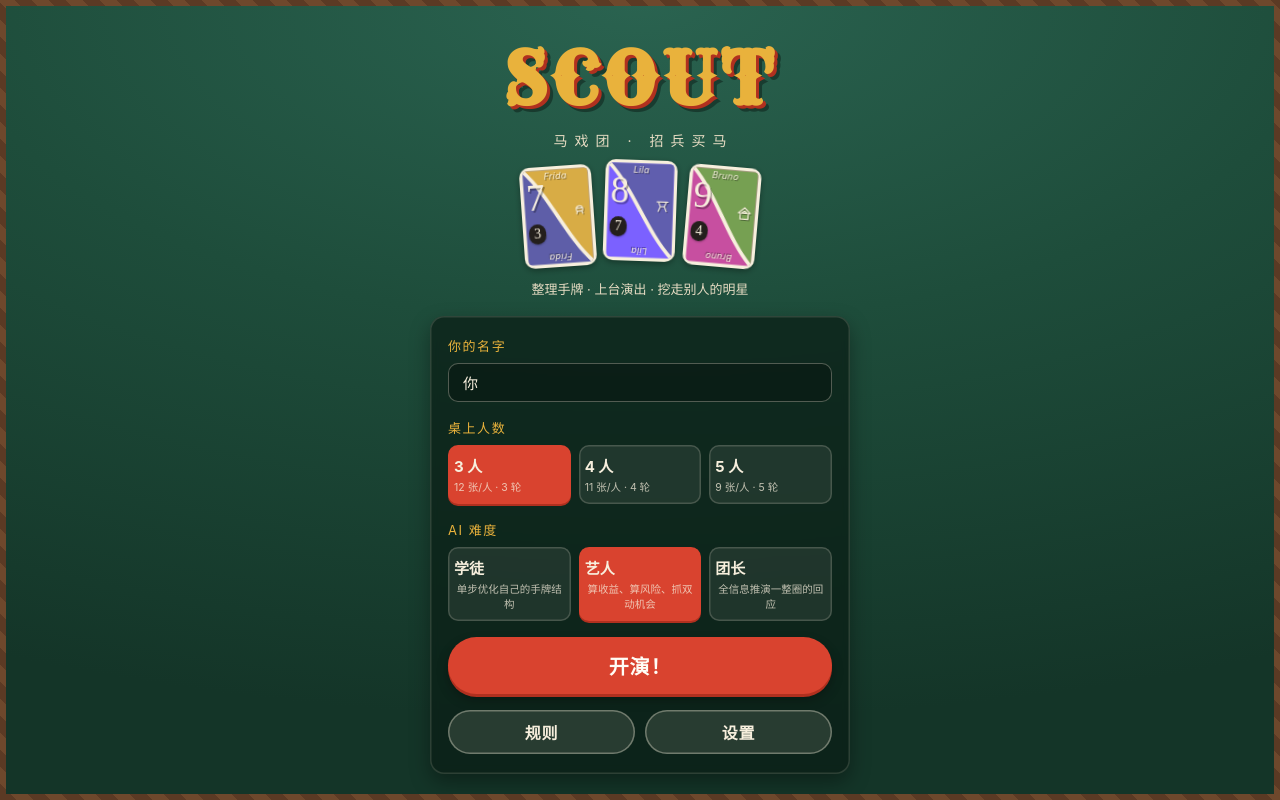
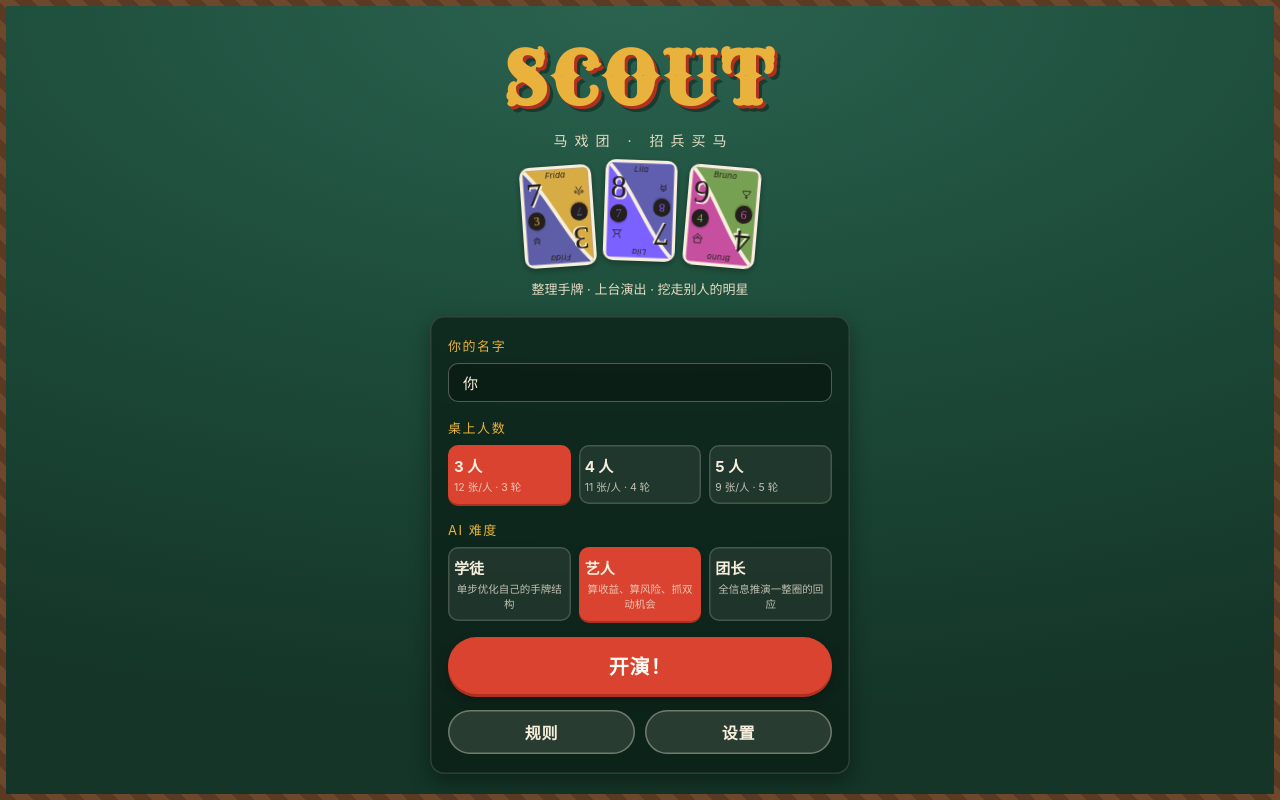
Before and after one commit to czm-mmm/vibeidea, a Vue app: page / in a window 1280 px wide. Built offline with nearby package versions, Linux system fonts and the light colour scheme.

Commit message:
修正原版牌面方向与整手旋转规则

```diff
--- a/src/core/metrics.ts
+++ b/src/core/metrics.ts
@@ -6,7 +6,7 @@
 // N：剩余手牌数
 
 import type { Card } from './types'
-import { classify } from './rules'
+import { classify, flippedHand } from './rules'
 
 export interface HandMetrics {
   B: number
@@ -105,7 +105,7 @@ export function structGain(before: HandMetrics, after: HandMetrics, playerCount
 /** 整手翻转决策：B 更小 → 孤张更少 → L 更大 → P 更高（与 AI 翻面逻辑一致，供开局对话框复用） */
 export function betterFlip(hand: readonly Card[]): boolean {
   const a = evalHand(hand)
-  const b = evalHand(hand.map((c) => ({ top: c.bottom, bottom: c.top })))
+  const b = evalHand(flippedHand(hand))
   if (b.B !== a.B) return b.B < a.B
   if (b.I !== a.I) return b.I < a.I
   if (b.L !== a.L) return b.L > a.L
--- a/src/core/rules.ts
+++ b/src/core/rules.ts
@@ -74,9 +74,14 @@ export function structureScore(hand: readonly Card[]): number {
   return score
 }
 
-/** 整手翻转后的手牌 */
+/**
+ * 整手旋转 180° 后的手牌。
+ *
+ * 实体牌是先把整手收拢、整叠旋转，再展开：
+ * 每张牌上下两端对调，整手的左右顺序也会反转。
+ */
 export function flippedHand(hand: readonly Card[]): Card[] {
-  return hand.map((c) => ({ top: c.bottom, bottom: c.top }))
+  return [...hand].reverse().map((c) => ({ top: c.bottom, bottom: c.top }))
 }
 
 /** 中文文案：牌型标签，如「顺子 3·4·5」 */
--- a/src/ui/components/CardFace.vue
+++ b/src/ui/components/CardFace.vue
@@ -1,17 +1,15 @@
 <script setup lang="ts">
-// 波浪卡面：按 Oink 国际版官方版式还原——
-// 白边 + 双色波浪（两色对应两端数字色）；
-// 超大数字在左上；黑色圆角小牌（另一端数字）在其正下方；
-// 顶部居中表演者姓名，底部倒印同一姓名（翻转后正好可读）；
-// 右侧节目小图标。整张牌翻转显示时整体旋转 180°，与实体牌一致。
-import { computed } from 'vue'
+// Oink 国际版的牌只有一个数字面（背面是紫色 S）。
+// 数字面上下各有一套相差 180° 的完整阅读区：大数字是当前值，
+// 黑色标签内是旋转后的值。这里同时绘制两端，不把另一端当成“牌背”。
+import { computed, useId } from 'vue'
 import type { Card } from '@/core/types'
 import { NUMBER_COLOR_VARS, ACT_ICONS, performerName } from '@/ui/art'
 
 const props = withDefaults(
   defineProps<{
     card: Card
-    /** 显示哪一端（默认 top；预览翻转时传 bottom，整卡旋转 180°） */
+    /** 哪一端位于牌面上方；常规渲染由 Card.top 决定 */
     face?: 'top' | 'bottom'
     width?: number
     selected?: boolean
@@ -21,18 +19,21 @@ const props = withDefaults(
   { face: 'top', width: 64, selected: false, hint: null, dim: false },
 )
 
-const big = computed(() => props.card[props.face])
-const small = computed(() => (props.face === 'top' ? props.card.bottom : props.card.top))
-const leftColor = computed(() => NUMBER_COLOR_VARS[big.value])
-const rightColor = computed(() => NUMBER_COLOR_VARS[small.value])
+const topValue = computed(() => props.card[props.face])
+const bottomValue = computed(() => (props.face === 'top' ? props.card.bottom : props.card.top))
+const topColor = computed(() => NUMBER_COLOR_VARS[topValue.value])
+const bottomColor = computed(() => NUMBER_COLOR_VARS[bottomValue.value])
 const height = computed(() => Math.round(props.width * 1.4))
-const icon = computed(() => ACT_ICONS[big.value])
+const topIcon = computed(() => ACT_ICONS[topValue.value])
+const bottomIcon = computed(() => ACT_ICONS[bottomValue.value])
 const name = computed(() => performerName(props.card.top, props.card.bottom))
+const clipId = `card-clip-${useId().replace(/:/g, '')}`
+
 // 整数像素字号：小尺寸下文字发虚主要来自小数 px 与柔光阴影
-const bigSize = computed(() => Math.round(props.width * 0.52))
-const tabSize = computed(() => Math.max(9, Math.round(props.width * 0.19)))
-const nameSize = computed(() => Math.max(7, Math.round(props.width * 0.12)))
-const iconSize = computed(() => Math.round(props.width * 0.22))
+const bigSize = computed(() => Math.round(props.width * 0.44))
+const tabSize = computed(() => Math.max(8, Math.round(props.width * 0.17)))
+const nameSize = computed(() => Math.max(6, Math.round(props.width * 0.105)))
+const iconSize = computed(() => Math.round(props.width * 0.18))
 </script>
 
 <template>
@@ -41,27 +42,40 @@ const iconSize = computed(() => Math.round(props.width * 0.22))
     :class="{ selected, dim, [`hint-${hint}`]: hint }"
     :style="{ width: `${width}px`, height: `${height}px` }"
   >
-    <div class="inner" :class="{ flipped: face === 'bottom' }">
+    <div class="inner">
       <svg viewBox="0 0 100 140" preserveAspectRatio="none" class="wave-bg" aria-hidden="true">
         <rect x="0" y="0" width="100" height="140" rx="9" fill="var(--cream)" />
-        <clipPath id="rr">
+        <clipPath :id="clipId">
           <rect x="4.5" y="4.5" width="91" height="131" rx="6.5" />
         </clipPath>
-        <g clip-path="url(#rr)">
-          <rect x="4.5" y="4.5" width="91" height="131" :fill="leftColor" />
-          <path d="M4.5 4.5 C 40 40, 60 100, 95.5 135.5 V 4.5 Z" :fill="rightColor" opacity="0.92" />
+        <g :clip-path="`url(#${clipId})`">
+          <rect x="4.5" y="4.5" width="91" height="131" :fill="topColor" />
+          <path d="M4.5 4.5 C 40 40, 60 100, 95.5 135.5 V 4.5 Z" :fill="bottomColor" opacity="0.92" />
           <path d="M4.5 4.5 C 40 40, 60 100, 95.5 135.5" fill="none" stroke="var(--cream)" stroke-width="5" />
         </g>
       </svg>
-      <span class="p-name top" :style="{ fontSize: `${nameSize}px` }">{{ name }}</span>
-      <span class="big-num" :style="{ fontSize: `${bigSize}px` }">{{ big }}</span>
-      <span class="alt-tab" :style="{ fontSize: `${tabSize}px` }">{{ small }}</span>
-      <span class="act" aria-hidden="true">
-        <svg :width="iconSize" :height="iconSize" viewBox="0 0 24 24" fill="none" stroke="var(--cream)" stroke-width="1.8" stroke-linecap="round" stroke-linejoin="round">
-          <path :d="icon" />
-        </svg>
-      </span>
-      <span class="p-name bottom" :style="{ fontSize: `${nameSize}px` }">{{ name }}</span>
+
+      <div class="reading top-reading">
+        <span class="p-name" :style="{ fontSize: `${nameSize}px` }">{{ name }}</span>
+        <span class="big-num" :style="{ fontSize: `${bigSize}px` }">{{ topValue }}</span>
+        <span class="alt-tab" :style="{ color: bottomColor, fontSize: `${tabSize}px` }">{{ bottomValue }}</span>
+        <span class="act" aria-hidden="true">
+          <svg :width="iconSize" :height="iconSize" viewBox="0 0 24 24" fill="none" stroke="currentColor" stroke-width="1.8" stroke-linecap="round" stroke-linejoin="round">
+            <path :d="topIcon" />
+          </svg>
+        </span>
+      </div>
+
+      <div class="reading bottom-reading">
+        <span class="p-name" :style="{ fontSize: `${nameSize}px` }">{{ name }}</span>
+        <span class="big-num" :style="{ fontSize: `${bigSize}px` }">{{ bottomValue }}</span>
+        <span class="alt-tab" :style="{ color: topColor, fontSize: `${tabSize}px` }">{{ topValue }}</span>
+        <span class="act" aria-hidden="true">
+          <svg :width="iconSize" :height="iconSize" viewBox="0 0 24 24" fill="none" stroke="currentColor" stroke-width="1.8" stroke-linecap="round" stroke-linejoin="round">
+            <path :d="bottomIcon" />
+          </svg>
+        </span>
+      </div>
     </div>
   </div>
 </template>
@@ -86,9 +100,6 @@ const iconSize = computed(() => Math.round(props.width * 0.22))
   border-radius: var(--radius-card);
   overflow: hidden;
 }
-.inner.flipped {
-  transform: rotate(180deg);
-}
 .wave-bg {
   position: absolute;
   inset: 0;
@@ -96,68 +107,66 @@ const iconSize = computed(() => Math.round(props.width * 0.22))
   height: 100%;
   shape-rendering: geometricPrecision;
 }
+.reading {
+  position: absolute;
+  inset: 0;
+  color: var(--ink);
+}
+.bottom-reading {
+  transform: rotate(180deg);
+}
 .p-name {
   position: absolute;
   left: 50%;
+  top: 4.5%;
   transform: translateX(-50%);
+  max-width: 72%;
+  overflow: hidden;
+  color: var(--ink);
   font-family: var(--font-ui);
   font-style: italic;
-  color: var(--cream);
+  line-height: 1;
   letter-spacing: 0.03em;
-  text-shadow: 1px 1px 0 rgba(0, 0, 0, 0.4);
-  -webkit-font-smoothing: antialiased;
-  line-height: 1;
-  max-width: 84%;
-  overflow: hidden;
   text-overflow: ellipsis;
   white-space: nowrap;
-}
-.p-name.top {
-  top: 4.5%;
-}
-.p-name.bottom {
-  bottom: 4.5%;
-  transform: translateX(-50%) rotate(180deg);
+  -webkit-font-smoothing: antialiased;
 }
 .big-num {
   position: absolute;
   left: 8%;
-  top: 13%;
+  top: 12%;
+  color: var(--ink);
   font-family: var(--font-num);
-  color: var(--cream);
-  /* 硬边偏移阴影，不发虚 */
-  text-shadow: 1.5px 1.5px 0 rgba(0, 0, 0, 0.32);
   line-height: 0.95;
   letter-spacing: -0.03em;
+  text-shadow: 1.5px 1.5px 0 var(--cream);
   -webkit-font-smoothing: antialiased;
 }
 .alt-tab {
   position: absolute;
   left: 8%;
-  top: 56%;
+  top: 45%;
   min-width: 24%;
   padding: 2.5% 5.5%;
   box-sizing: border-box;
+  border-radius: 999px;
   background: var(--ink);
-  color: var(--cream);
-  border-radius: 999px;
+  box-shadow: 0 1px 2px rgba(0, 0, 0, 0.3);
   font-family: var(--font-num);
+  line-height: 1.2;
   text-align: center;
-  line-height: 1.2;
   -webkit-font-smoothing: antialiased;
-  box-shadow: 0 1px 2px rgba(0, 0, 0, 0.3);
 }
 .act {
   position: absolute;
-  right: 8%;
-  top: 38%;
-  color: var(--cream);
-  opacity: 0.95;
-  filter: drop-shadow(1px 1px 0 rgba(0, 0, 0, 0.35));
+  left: 10%;
+  top: 64%;
+  color: var(--ink);
+  opacity: 0.82;
 }
 .card-face.selected {
+  z-index: 5;
   transform: translateY(-12%) scale(1.06);
-  z-index: 5;
   box-shadow: 0 0 0 3px var(--gold), 0 8px 16px rgba(0, 0, 0, 0.4);
 }
 .card-face.dim {
--- a/src/ui/components/HandArea.vue
+++ b/src/ui/components/HandArea.vue
@@ -22,7 +22,7 @@ const flipOn = computed(() => game.scoutFlow?.flip ?? false)
 const reveal = computed(() => {
   const n = Math.max(2, hand.value.length)
   const avail = wrapWidth.value - 16
-  const cap = isWide.value ? 78 : 30
+  const cap = isWide.value ? 88 : 34
   return Math.min(cap, Math.max(16, (avail - cardWidth.value) / (n - 1)))
 })
 
@@ -74,7 +74,7 @@ const scoutedCard = computed(() => {
 </script>
 
 <template>
-  <div class="hand-area">
+  <div ref="wrap" class="hand-area">
     <div class="info-row">
       <template v-if="insertMode && scoutedCard">
         <div class="scout-banner">
```
Also changed, not shown: src/ui/components/FlipDialog.vue (+7 -6 lines), 2 other files (tests, documents, lock files or other folders).
